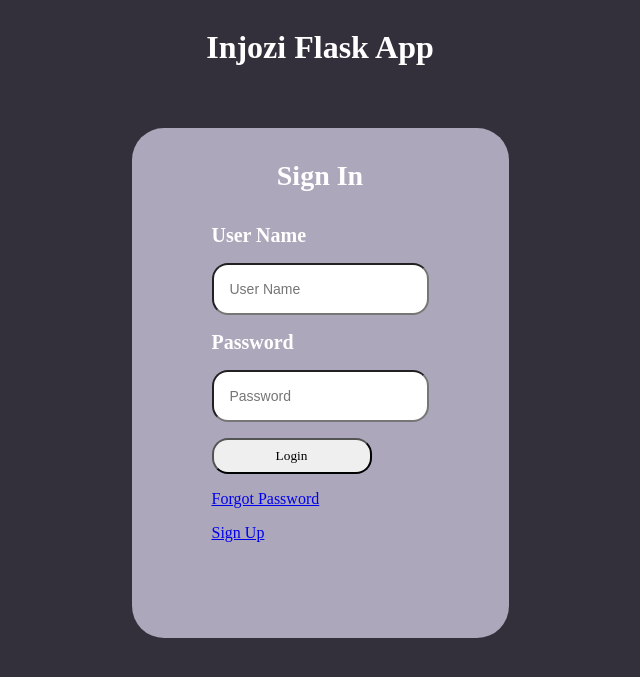
After one commit to marcochu-wrk/injozi-flask-proj, a Flask app: template templates/login.html in a window 1280 px wide. The commit adds this page. Shown: the top 677 px of the page, without its empty margins (320-960 px from the left). Run offline with Flask 3, Linux system fonts and the light colour scheme; the template is opened without the code that fills it, so the values that code supplies are empty.

Commit message:
JWT and Login Functionality

```diff
--- a/app.py
+++ b/app.py
@@ -1,9 +1,19 @@
-from flask import Flask, jsonify, request, abort, render_template, url_for, redirect
+from flask import Flask, jsonify, request, render_template, url_for, redirect, make_response, session
+import jwt
+from datetime import datetime, timedelta
+from functools import wraps
 from pymongo import MongoClient
 from bson.objectid import ObjectId
 
 app = Flask(__name__)
+
+#JWT secret key
+app.config['SECRET_KEY'] = 'b0c28c7c1c7a4b4f959abda78d11971e'
+
+#Local db connection string
 client =  MongoClient('localhost', 27017)
+
+#Docker db connection string
 # client =  MongoClient('mongo', 27017)
 
 #mongodb database
@@ -11,19 +21,71 @@ db = client.flask_database
 #todos collection
 users = db.users
 
-log_the_user_in = "Test"
+def token_required(func):
+    @wraps(func)
+    def decorated(*args, **kwargs):
+        token = request.args.get('token')
+        if not token:
+            session['logged_in'] = False  # Ensuring session is cleared or updated
+            return jsonify({'Alert': 'Token is missing'}), 403
+        try:
+            payload = jwt.decode(token, app.config['SECRET_KEY'], algorithms=["HS256"])
+        except:
+            session['logged_in'] = False
+            return jsonify({'Alert': 'Invalid token'}), 403
+        return func(*args, **kwargs)
+    return decorated
+
+#Home
+@app.route('/')
+def home():
+    if not session.get('logged_in'):
+        return render_template('login.html')
+    else:
+        #render main page based on user type
+        return render_template('home.html')
+
+#Public
+@app.route('/public')
+def public():
+    return 'For Public'
+
+#Authenticated
+@app.route('/auth')
+@token_required
+def auth():
+    return 'JWT is verified'
+
+#Checking if user exists in db and creating a session
+@app.route('/login', methods=['POST'])
+def login():
+    username = request.form['username']
+    password = request.form['password']
+
+    user = users.find_one({"username":username, "password":password})
+    print
+    if user:
+        session['logged_in'] = True
+        token = jwt.encode({
+            'user':request.form['username'],
+            'exp': datetime.utcnow() + timedelta(seconds=120)
+        },
+            app.config['SECRET_KEY'])
+        return jsonify({'token':token})
+    else:
+        return make_response('Unable to verify', 403, {'WWW-Authenticate':'Basic realm:"Authentication Failed"'})
 
 #Adding user to mongoDb
-@app.route("/", methods=['POST', 'GET'])
-def index():
+@app.route("/signup", methods=['POST', 'GET'])
+def signup():
     if request.method == 'POST':
         username = request.form['username']
         password = request.form['password']
         usertype = request.form['usertype']
         users.insert_one({'username':username, 'password':password , 'usertype':usertype})
-        return redirect(url_for('index'))
+        return redirect(url_for('signup'))
     all_users = users.find()
-    return render_template('index.html', users = all_users)
+    return render_template('signup.html', users = all_users)
 
 #Route to forgot password
 @app.route('/forgot_password', methods=['POST' , 'GET'])
@@ -47,7 +109,7 @@ def reset_password(username):
         #updating old password from username to new password
         users.update_one({"username": username}, {"$set": {"password": new_password}})
         #Redirecting to sign in page
-        return redirect(url_for('index'))
+        return redirect(url_for('login'))
     return render_template('reset_password.html', username=username)
 
 #Deleting user from mongoDb via _id
@@ -55,7 +117,7 @@ def reset_password(username):
 def delete(id):
     #Delete user by getting mongo object id
     users.delete_one({"_id":ObjectId(id)})
-    return redirect(url_for('index'))
+    return redirect(url_for('signup'))
 
 if __name__ == '__main__':
     app.run(host="0.0.0.0", port=int("5003"),debug = True)
--- a/static/styles.css
+++ b/static/styles.css
@@ -28,8 +28,9 @@ input{
 }
 button{
     border-radius: 1rem;
-    width: 7rem;
+    width: 10rem;
     padding: 0.5rem;
+    font-family: "Poppins";
 }
 button:hover{
     color: white;
@@ -57,6 +58,13 @@ button:hover{
     font-weight: bold;
     text-align: center;
 }
+.sub-header{
+    font-size: 20px;
+    margin-bottom: 1rem;
+    font-family: "Poppins";
+    color: white;
+    text-align: left;
+}
 #forgot_user_submit_btn{
     margin-top: 1rem;
 }
--- a/templates/forgot_password.html
+++ b/templates/forgot_password.html
@@ -4,7 +4,7 @@
 <head>
     <meta charset="UTF-8">
     <title>Forgot Password</title>
-    <link rel="stylesheet" href="static/styles.css">
+    <link rel="stylesheet" href="{{ url_for('static', filename='styles.css') }}">
 </head>
 <body>
     <div class="main-container">
--- /dev/null
+++ b/templates/login.html
@@ -0,0 +1,44 @@
+<!DOCTYPE html>
+<html lang="en">
+<head>
+    <meta charset="UTF-8">
+    <meta name="viewport" content="width=device-width, initial-scale=1.0">
+    <title>Login</title>
+    <link rel="stylesheet" href="{{ url_for('static', filename='styles.css') }}">
+</head>
+<body>
+    <div class="main-container">
+        <h1>Injozi Flask App</h1>
+        <div class="content">
+            <form class="mainform" action="/login" method="POST">
+                <div class="header">Sign In</div>
+                <p>
+                    <b><label for="content" class="sign-in-heading">User Name</label></b>
+                </p>
+                <p>
+                    <input type="text"
+                        name="username"
+                        placeholder="User Name">
+                </p>
+                <p>
+                    <b><label for="content" class="sign-in-heading">Password</label></b>
+                </p>
+                <p>
+                    <input type="text"
+                        name="password"
+                        placeholder="Password">
+                </p>
+                <p>
+                <button value="submit">Login</button>
+                <p>
+                    <a href="{{ url_for('forgot_password') }}">Forgot Password</a>
+                </p>
+                <p>
+                    <a href="{{ url_for('signup') }}">Sign Up</a>
+                </p>
+
+            </form>
+        </div>
+    </div>
+</body>
+</html>
```
Also changed, not shown: templates/home.html (added, +11 -0 lines), templates/reset_password.html (+12 -9 lines), templates/signup.html (renamed from templates/index.html, +5 -4 lines).
